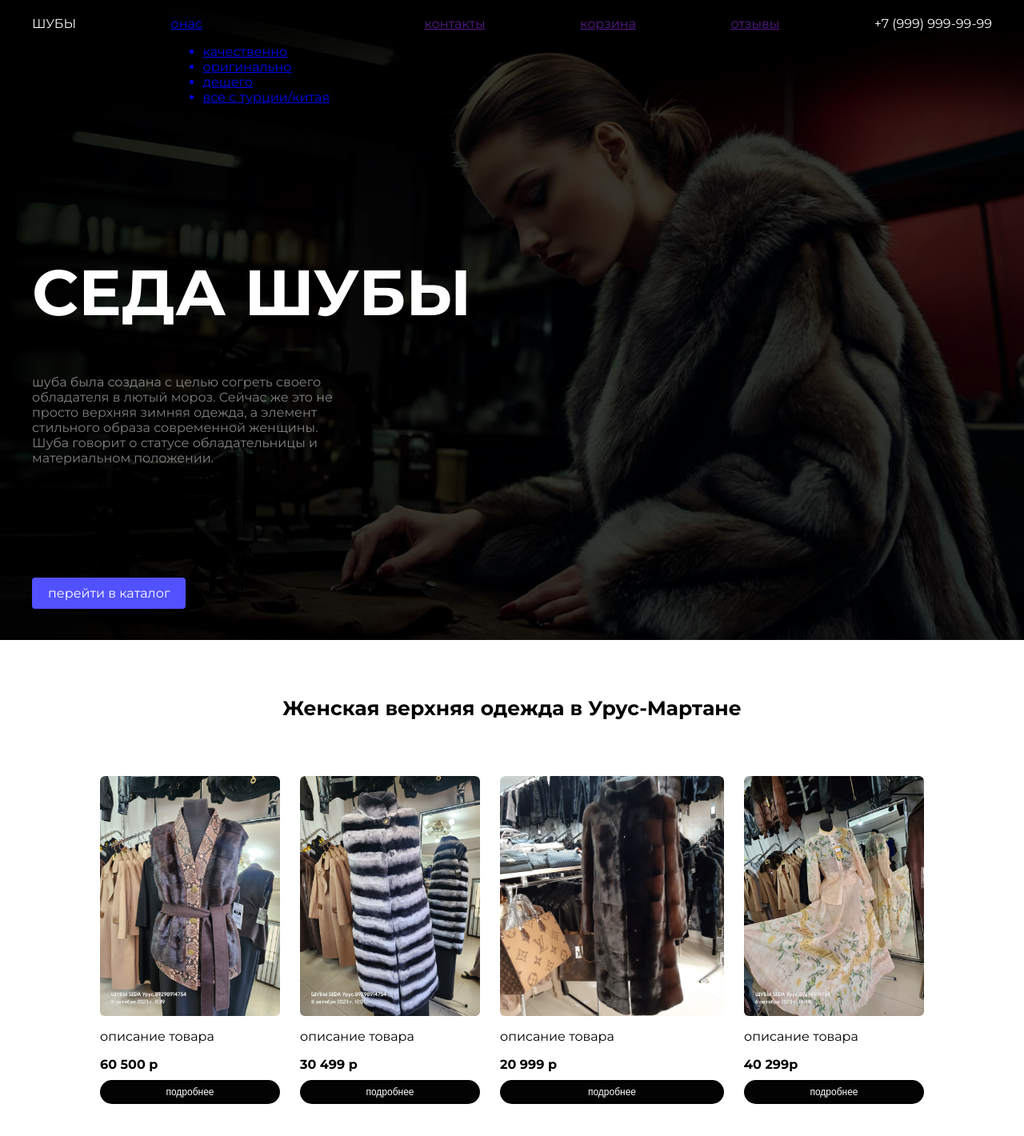
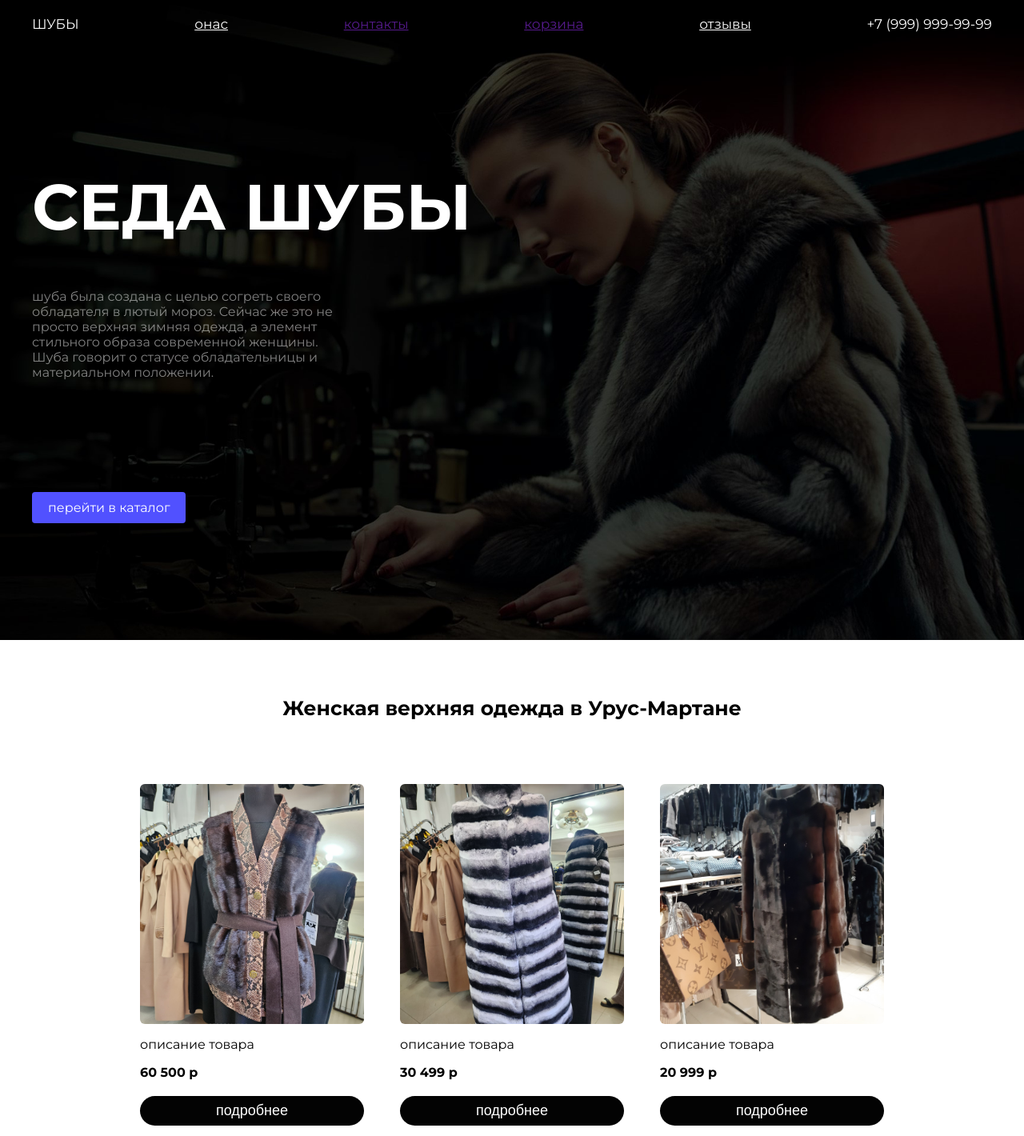
Before and after one commit to xaklexp1/site_shub, a plain HTML site: page site/index.html in a window 1280 px wide. Shown: the top 1420 px of the page at 80% size. Drawn offline with Linux system fonts and the light colour scheme.

Commit message:
Update style.css

```diff
--- a/site/style.css
+++ b/site/style.css
@@ -1,4 +1,4 @@
-html{
+html {
     scroll-behavior: smooth;
 }
 
@@ -10,10 +10,37 @@ body {
 header {
     display: flex;
     justify-content: space-between;
+    align-items: center;
     padding: 20px;
+    font-size: 17px;
 }
-.contakt{
+
+.droplist {
+    position: absolute;
+    top: -190px;
+    left: 20px;
+    transition: 1s;
+}
+
+.about-us {
+    position: relative;
+    color: white;
+    font-size: 17px;
+}
+
+.about-us:hover .droplist {
+    top: 20px;
+}
+.about-us-droplist{
+    color: white;
+    font-size:17px;
+}
+
+.contakt {
     text-decoration: none;
+}
+.otziv{
+    color: white;
 }
 
 .intro {
@@ -30,7 +57,8 @@ header {
     max-width: 1200px;
     margin: 0 auto;
 }
-.cotalog-title{
+
+.cotalog-title {
     margin-top: 50px;
     margin-bottom: 50px;
     font-size: 25px;
@@ -42,137 +70,166 @@ header {
 }
 
 .intro-text {
-    max-width: 400px ;
+    max-width: 400px;
     margin-top: 20px;
     margin-bottom: 150px;
     font-size: -20px;
     opacity: 0.5;
 }
-.intro-button{
+
+.intro-button {
     text-decoration: none;
     color: white;
     background-color: rgb(81, 81, 255);
     padding: 10px 20px;
     border-radius: 4px;
+    transition: 0.2s;
+
 }
-.intro-button:hover{
-    background-color: rgb(158, 158, 255);
-    transition: 0.2s;
+
+.intro-button:hover {
+    background-color: rgb(1, 1, 167);
+    font-size: 17px;
+    position: relative;
 }
-.products{
+
+.products {
     display: flex;
     flex-wrap: wrap;
     gap: 50px 25px;
     justify-content: center;
 }
-.product-card{
+
+.product-card {
     max-width: 280px;
+    width: 100%;
     border-radius: 6px;
     overflow: hidden;
     display: flex;
-    flex-direction: column ;
-    transition: 0.2s ;
+    flex-direction: column;
+    transition: 0.2s;
+    padding: 10px;
 }
-.product-card:hover{
+
+.product-card:hover {
     transform: scale(1.01);
     box-shadow: 0px -5px 10px 5px rgba(0, 0, 0, 0.5)
 }
-.product-img img{
-    max-width: 100%;
+
+.product-img img {
+    width: 100%;
     height: 100%;
     object-fit: cover;
     border-radius: 6px;
 }
-.product-img{
+
+.product-img {
     width: 100%;
     height: 300px;
+}
 
-}
-.cotalog-title{
+.cotalog-title {
     margin-top: 70px;
     margin-bottom: 70px;
-    text-align:center;
+    text-align: center;
 }
-.product-btn{
-    margin-top: 10px;
+
+.product-btn {
+    margin-top: 20px;
     text-decoration: none;
     color: white;
     background-color: rgb(3, 3, 3);
     padding: 8px 20px;
     border-radius: 20px;
     border: 0;
-    font-size: 12px;
+    font-size: 18px;
     cursor: pointer;
-    transition: 0.2s ;
+    transition: 0.2s;
 
 }
-.product-btn:hover{
+
+.product-btn:hover {
     background-color: rgb(58, 58, 58);
     transition: 0.2s;
 }
-.text-explanation{
+
+.text-explanation {
     font-size: medium;
     max-width: 1000px;
     text-align: center;
     margin: 0 auto;
 }
-.text-explanation1{
-    color:white;
+
+.text-explanation1 {
+    color: white;
 }
-.explanation{
+
+.explanation {
     background-color: black;
     color: white;
     height: 400px;
     margin-top: 100px;
 }
-.obout{
+
+.obout {
     margin-left: 20px;
     display: flex;
-    flex-direction: column ;
+    flex-direction: column;
 }
-.menu-link{
+
+.menu-link {
     margin-top: 5px;
     margin-bottom: 5px;
 }
-.client{
+
+.client {
     margin-left: 20px;
     display: flex;
-    flex-direction: column ;
+    flex-direction: column;
 }
-.footer-obout-client{
+
+.footer-obout-client {
     display: flex;
     color: rgb(28, 28, 28);
     text-decoration: none;
 }
-.footer-time-inf{
+
+.footer-time-inf {
     display: flex;
 }
-.footer-inf{
+
+.footer-inf {
     margin-left: 50px;
 }
-.footer-all{
+
+.footer-all {
     display: flex;
 }
-.icon-link{
-    margin:5px;
+
+.icon-link {
+    margin: 5px;
     width: 30px;
     height: 30px;
 }
-.icon-link1{
+
+.icon-link1 {
     width: 49x;
     height: 30px;
-    margin:5px
+    margin: 5px
 }
-.icon-link2{
+
+.icon-link2 {
 
     width: 49x;
     height: 30px;
-    margin:5px;
-    margin-left:10px;
+    margin: 5px;
+    margin-left: 10px;
 }
-.sotseti{
+
+.sotseti {
     margin-left: 40px;
 }
-.footer-time1{
+
+.footer-time1 {
     font-size: 20px;
 }
```
